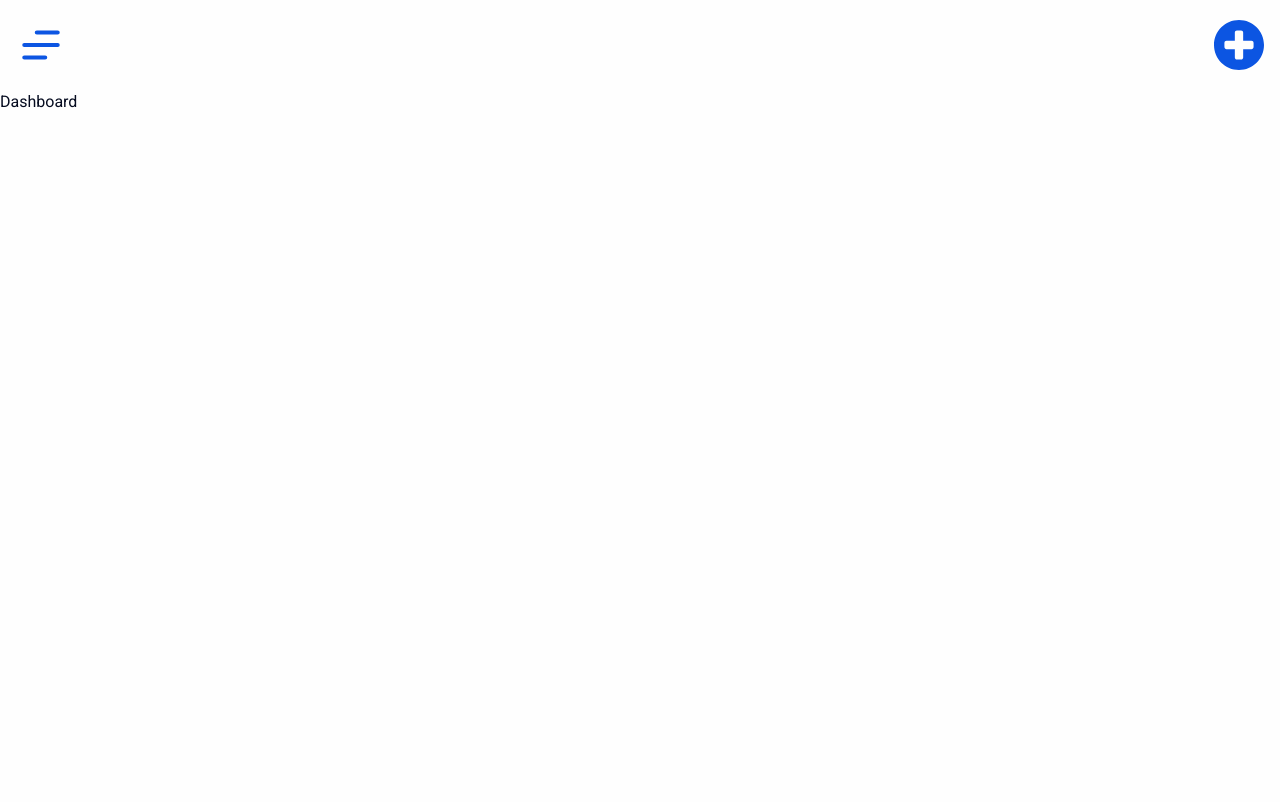
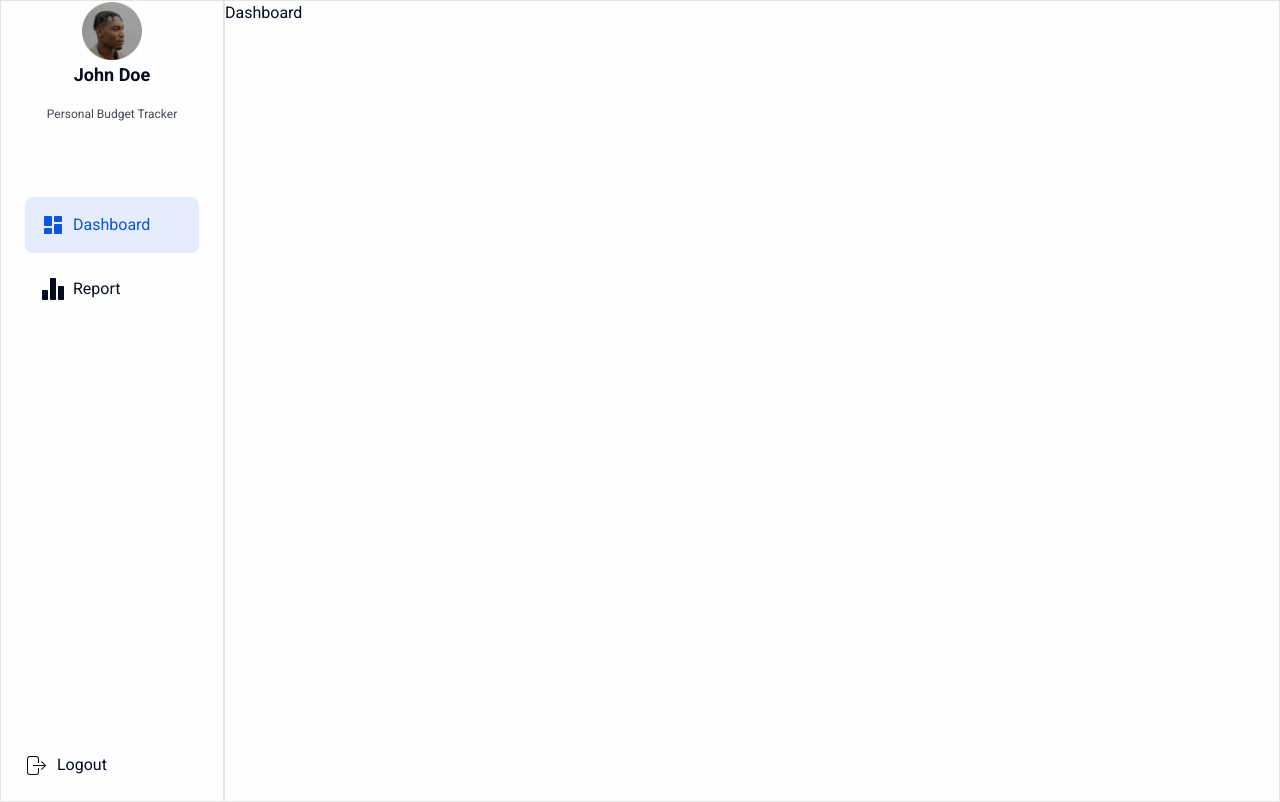
Before and after one commit to markmarkestareja/personal-budget-tracker, a Next.js app: page / in a window 1280 px wide. Built offline with nearby package versions, Linux system fonts and the light colour scheme.

Commit message:
sidebar in desktop

```diff
--- a/app/globals.css
+++ b/app/globals.css
@@ -7,6 +7,7 @@
 :root {
 
   --primary: #0C55E2;
+  --primary-muted: #E5EDFD;
   --light: #FEFEFE;
   --light-2: #F8FAFE;
   --light-3: #EBEEF5;
@@ -52,6 +53,7 @@
   --font-mono: var(--font-geist-mono);
 
   --color-primary: var(--primary);
+  --color-primary-muted: var(--primary-muted);
   --color-light: var(--light);
   --color-light-2: var(--light-2);
   --color-light-3: var(--light-3);
--- a/app/layout.tsx
+++ b/app/layout.tsx
@@ -3,6 +3,7 @@ import { Geist, Geist_Mono, Roboto } from "next/font/google";
 import "./globals.css";
 
 import Navigation from "@/components/Navigation";
+import SidebarDesktop from "@/components/Sidebar/SidebarDesktop";
 
 const geistSans = Geist({
   variable: "--font-geist-sans",
@@ -40,9 +41,17 @@ export default function RootLayout({
           <Navigation />
         </header>
 
-        <main>
-          {children}
-        </main>
+        <div className="flex">
+          <aside className="hidden md:block border min-w-32 max-w-56 flex-1">
+            <div>
+              <SidebarDesktop />
+            </div>
+          </aside>
+
+          <main className="border flex-1 relative">
+            {children}
+          </main>
+        </div>
       </body>
     </html>
   );
--- a/components/Navigation.tsx
+++ b/components/Navigation.tsx
@@ -12,9 +12,11 @@ export default function Navigation() {
     }
 
   return (
-    <div className="px-4 py-5">
-      <div className="flex justify-between">
-        <SidebarMenu />
+    <div className="px-4 py-5 md:hidden">
+      <div className="flex justify-between md:justify-end">
+        <div>
+          <SidebarMenu />
+        </div>
         <svg
           onClick={OpenAddBtn}
           className={`cursor-pointer transition-transform duration-300 ${rotate ? "rotate-45" : "rotate-0"} ease-[cubic-bezier(0.35,1.56,0.64,1)]`}
--- /dev/null
+++ b/components/Sidebar/SidebarDesktop.tsx
@@ -0,0 +1,99 @@
+"use client";
+
+import Image from "next/image";
+import { usePathname, useRouter } from "next/navigation";
+
+export default function SidebarDesktop() {
+  const router = useRouter();
+  const pathname = usePathname();
+
+  return (
+    <div className="h-lvh sticky flex flex-col justify-between">
+      <div className="flex flex-col gap-12">
+        <div className="flex flex-col justify-center items-center gap-3">
+          <div className="flex flex-col items-center">
+            <div className="h-15 w-15 rounded-full relative">
+              <Image
+                src="/profile.jpg"
+                alt="Logo"
+                fill
+                className="object-contain"
+              />
+            </div>
+            <span className="text-lg font-bold">John Doe</span>
+          </div>
+          <div>
+            <span className="text-[12px] opacity-75">
+              Personal Budget Tracker
+            </span>
+          </div>
+        </div>
+
+        <div className="px-6 flex flex-col justify-start items-start gap-6 pt-6">
+          <button
+            className={`flex items-center gap-2 w-full rounded-[8px] transition
+              ${pathname === "/"
+                ? "bg-primary-muted text-primary p-4"
+                : "hover:text-dark/50 pl-4"
+              }
+              `}
+            onClick={() => router.push("/")}
+          >
+            <svg
+              xmlns="http://www.w3.org/2000/svg"
+              width="24"
+              height="24"
+              viewBox="0 0 24 24"
+            >
+              <path
+                fill="currentColor"
+                d="M14 9q-.425 0-.712-.288T13 8V4q0-.425.288-.712T14 3h6q.425 0 .713.288T21 4v4q0 .425-.288.713T20 9zM4 13q-.425 0-.712-.288T3 12V4q0-.425.288-.712T4 3h6q.425 0 .713.288T11 4v8q0 .425-.288.713T10 13zm10 8q-.425 0-.712-.288T13 20v-8q0-.425.288-.712T14 11h6q.425 0 .713.288T21 12v8q0 .425-.288.713T20 21zM4 21q-.425 0-.712-.288T3 20v-4q0-.425.288-.712T4 15h6q.425 0 .713.288T11 16v4q0 .425-.288.713T10 21z"
+              />
+            </svg>
+            Dashboard
+          </button>
+
+          <button
+            className={`flex items-center gap-2 w-full rounded-[8px] transition
+              ${pathname === "/Report"
+                ? "bg-primary-muted text-primary p-4"
+                : "hover:text-dark/50 pl-4"
+              }
+              `}
+            onClick={() => router.push("/Report")}
+          >
+            <svg
+              xmlns="http://www.w3.org/2000/svg"
+              width="24"
+              height="24"
+              viewBox="0 0 24 24"
+            >
+              <path
+                fill="currentColor"
+                d="M6 13H2c-.6 0-1 .4-1 1v8c0 .6.4 1 1 1h4c.6 0 1-.4 1-1v-8c0-.6-.4-1-1-1m16-4h-4c-.6 0-1 .4-1 1v12c0 .6.4 1 1 1h4c.6 0 1-.4 1-1V10c0-.6-.4-1-1-1m-8-8h-4c-.6 0-1 .4-1 1v20c0 .6.4 1 1 1h4c.6 0 1-.4 1-1V2c0-.6-.4-1-1-1"
+              />
+            </svg>
+            Report
+          </button>
+        </div>
+      </div>
+
+      <div>
+        <div className="flex gap-2 p-6 items-center">
+          <svg
+            xmlns="http://www.w3.org/2000/svg"
+            width="24"
+            height="24"
+            viewBox="0 0 24 24"
+          >
+            <path
+              fill="currentColor"
+              d="M5 3h6a3 3 0 0 1 3 3v4h-1V6a2 2 0 0 0-2-2H5a2 2 0 0 0-2 2v13a2 2 0 0 0 2 2h6a2 2 0 0 0 2-2v-4h1v4a3 3 0 0 1-3 3H5a3 3 0 0 1-3-3V6a3 3 0 0 1 3-3m3 9h11.25L16 8.75l.66-.75l4.5 4.5l-4.5 4.5l-.66-.75L19.25 13H8z"
+            />
+          </svg>
+          Logout
+        </div>
+      </div>
+    </div>
+  );
+}
```
